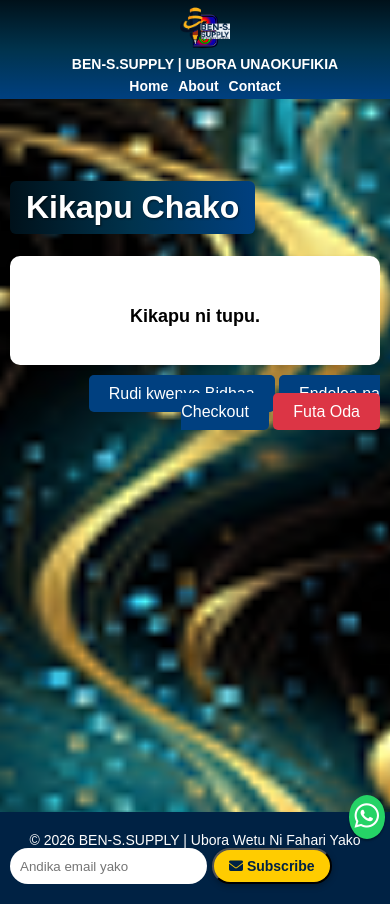
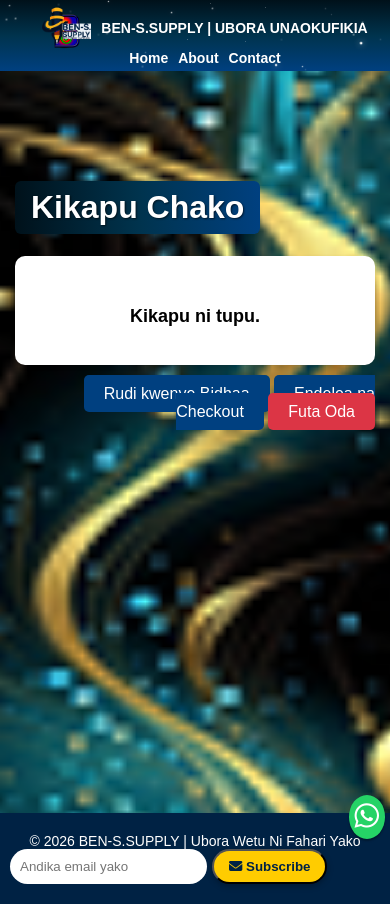
Before and after one commit to benpyaartz-sketch/Ben-S.Supply_System, a Flask app: page /cart in a window 390 px wide. Run offline with Flask 3, Linux system fonts and the light colour scheme.

Commit message:
Update base.html

```diff
--- a/templates/base.html
+++ b/templates/base.html
@@ -39,63 +39,95 @@ body {
 header {
     position: fixed;
     top: 0; left: 0;
-    width: 100%; height: 60px;
+    width: 100%;
+    height: 60px;
     background: linear-gradient(to bottom, #00111a, #00334d, #004080);
     color: #fff;
     display: flex;
     align-items: center;
     justify-content: space-between;
     padding: 5px 20px;
-    box-shadow: 0 2px 10px rgba(0,0,0,0.1);
     z-index: 3000;
 }
 
-/* Stars */
-.stars-container { position: absolute; top:0; left:0; width:100%; height:100%; z-index:0; pointer-events:none; }
+/* STARS */
+.stars-container {
+    position: absolute;
+    top:0; left:0;
+    width:100%; height:100%;
+    z-index:0;
+    pointer-events:none;
+    overflow:hidden;
+}
+
 .star {
-    position: absolute; background:white; border-radius:50%;
-    opacity:0.8; box-shadow:0 0 6px white;
+    position: absolute;
+    background:white;
+    border-radius:50%;
+    opacity:0.8;
+    box-shadow:0 0 6px white;
     animation: twinkle 3s infinite ease-in-out alternate;
 }
+
 @keyframes twinkle {
-    0%{opacity:0.2;transform:scale(0.8);}50%{opacity:1;transform:scale(1.3);}100%{opacity:0.3;transform:scale(1);}
+    0%{opacity:0.2;transform:scale(0.8);}
+    50%{opacity:1;transform:scale(1.3);}
+    100%{opacity:0.3;transform:scale(1);}
 }
 
 /* LOGO */
-.logo-left { display:flex; align-items:center; gap:10px; z-index:2; }
+.logo-left {
+    display:flex;
+    align-items:center;
+    gap:10px;
+    z-index:2;
+}
 .logo-left img { height:70px; }
-.logo-left .small-name { font-size:20px; font-weight:bold; color:#fff; }
+.logo-left .small-name {
+    font-size:20px;
+    font-weight:bold;
+    color:#fff;
+}
 
 /* NAV */
-nav { display:flex; gap:15px; align-items:center; z-index:2; }
-nav a { color:white; text-decoration:none; font-weight:bold; transition:color 0.3s; }
+nav {
+    display:flex;
+    gap:15px;
+    align-items:center;
+    z-index:2;
+}
+nav a {
+    color:white;
+    text-decoration:none;
+    font-weight:bold;
+}
 nav a:hover { color:#ffcc00; }
 
 /* MAIN */
-main { flex:1; max-width:1000px; margin:20px auto; padding:0 15px; }
+main {
+    flex:1;
+    max-width:1000px;
+    margin:20px auto;
+    padding:0 15px;
+}
 
 /* FOOTER */
-footer { text-align:center; padding:10px 0; background:#002244; color:white; font-size:14px; }
-
-/* ADMIN LINK HIDE */
-@media (max-width: 768px) {
-    body {
-        background-attachment: scroll;
-    }
-}
-@media (max-width: 600px) {
-    .stars-container {
-        display: none;
-    }
+footer {
+    text-align:center;
+    padding:10px 0;
+    background:#002244;
+    color:white;
+    font-size:14px;
 }
 
-
-
+/* HIDE ADMIN LINK */
 {% if not session.admin_logged_in %}
 nav a[href*="admin"] { display:none; }
 {% endif %}
 
+/* MOBILE */
 @media (max-width: 768px) {
+    body { background-attachment: scroll; }
 
     header {
         height: auto;
@@ -104,54 +136,25 @@ nav a[href*="admin"] { display:none; }
         align-items: center;
     }
 
-    .logo-left {
-        flex-direction: column;
-        text-align: center;
-        gap: 5px;
-    }
-
-    .logo-left img {
-        height: 45px;
-    }
-
-    .logo-left .small-name {
-        font-size: 14px;
-        line-height: 1.3;
-    }
+    .logo-left img { height: 45px; }
+    .logo-left .small-name { font-size: 14px; }
 
     nav {
-        margin-top: 5px;
         flex-wrap: wrap;
         justify-content: center;
         gap: 10px;
     }
 
-    nav a {
-        font-size: 14px;
-    }
+    nav a { font-size: 14px; }
+    main { margin-top: 100px; }
+}
 
-    main {
-        margin-top: 100px;
-        padding: 0 10px;
-    }
-
-    img {
-        max-width: 100%;
-        height: auto;
-    }
-
-    button {
-        font-size: 14px;
-        padding: 8px 12px;
-    }
-}
-    @media (max-width: 600px) {
+@media (max-width: 600px) {
     a[href*="wa.me"] {
         font-size: 22px;
         padding: 5px;
     }
 }
-
 </style>
 </head>
 <body>
@@ -215,31 +218,43 @@ nav a[href*="admin"] { display:none; }
 <script>
 function createStars(){
     const container = document.querySelector('.stars-container');
-    if (!container || window.innerWidth <= 600) return;
+    if (!container) return;
 
     container.innerHTML = '';
     const headerHeight = container.offsetHeight;
 
-    const isMobile = window.innerWidth <= 768;
-    const numStars = isMobile ? 80 : 300;
+    const isMobile = window.innerWidth <= 600;
+
+    /* idadi ndogo sana kwenye simu */
+    const numStars = isMobile ? 30 : 300;
 
     for(let i = 0; i < numStars; i++){
         const star = document.createElement('div');
         star.classList.add('star');
-        const size = Math.random() * 2 + 1;
+
+        const size = isMobile
+            ? Math.random() * 1.2 + 0.5   // ndogo kwenye simu
+            : Math.random() * 2 + 1;
+
         star.style.width = `${size}px`;
         star.style.height = `${size}px`;
         star.style.top = `${Math.random() * headerHeight}px`;
         star.style.left = `${Math.random() * window.innerWidth}px`;
-        star.style.animationDuration = `${2 + Math.random() * 3}s`;
+
+        /* animation polepole kwenye simu */
+        star.style.animationDuration = isMobile
+            ? `${4 + Math.random() * 4}s`
+            : `${2 + Math.random() * 3}s`;
+
         container.appendChild(star);
     }
 }
 
 createStars();
 
+/* resize ina delay (hailemei simu) */
 window.addEventListener('resize', () => {
     clearTimeout(window.starResizeTimer);
-    window.starResizeTimer = setTimeout(createStars, 300);
+    window.starResizeTimer = setTimeout(createStars, 500);
 });
 </script>
```
